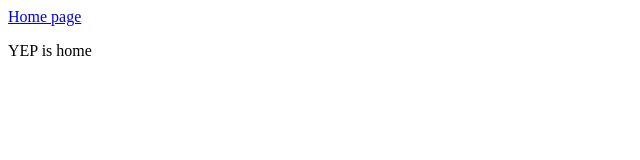
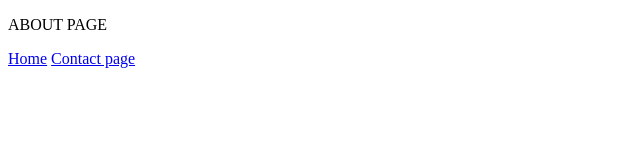
Before and after one commit to vicdata4/gpages-static-nav-example, a plain HTML site: page about.html in a window 1280 px wide. Shown: the whole page, without its empty margins (0-640 px from the left). Drawn offline with Linux system fonts and the light colour scheme.

Commit message:
Update about.html

```diff
--- a/about.html
+++ b/about.html
@@ -2,8 +2,11 @@
 <html>
 <body>
 
-<a href="/">Home page</a>
-<p>YEP is home</p>
+<p>ABOUT PAGE</p>
+<a href="/">Home</a>
+<a href="/contact.html">Contact page</a>
+
+
 
 </body>
 </html>
```
